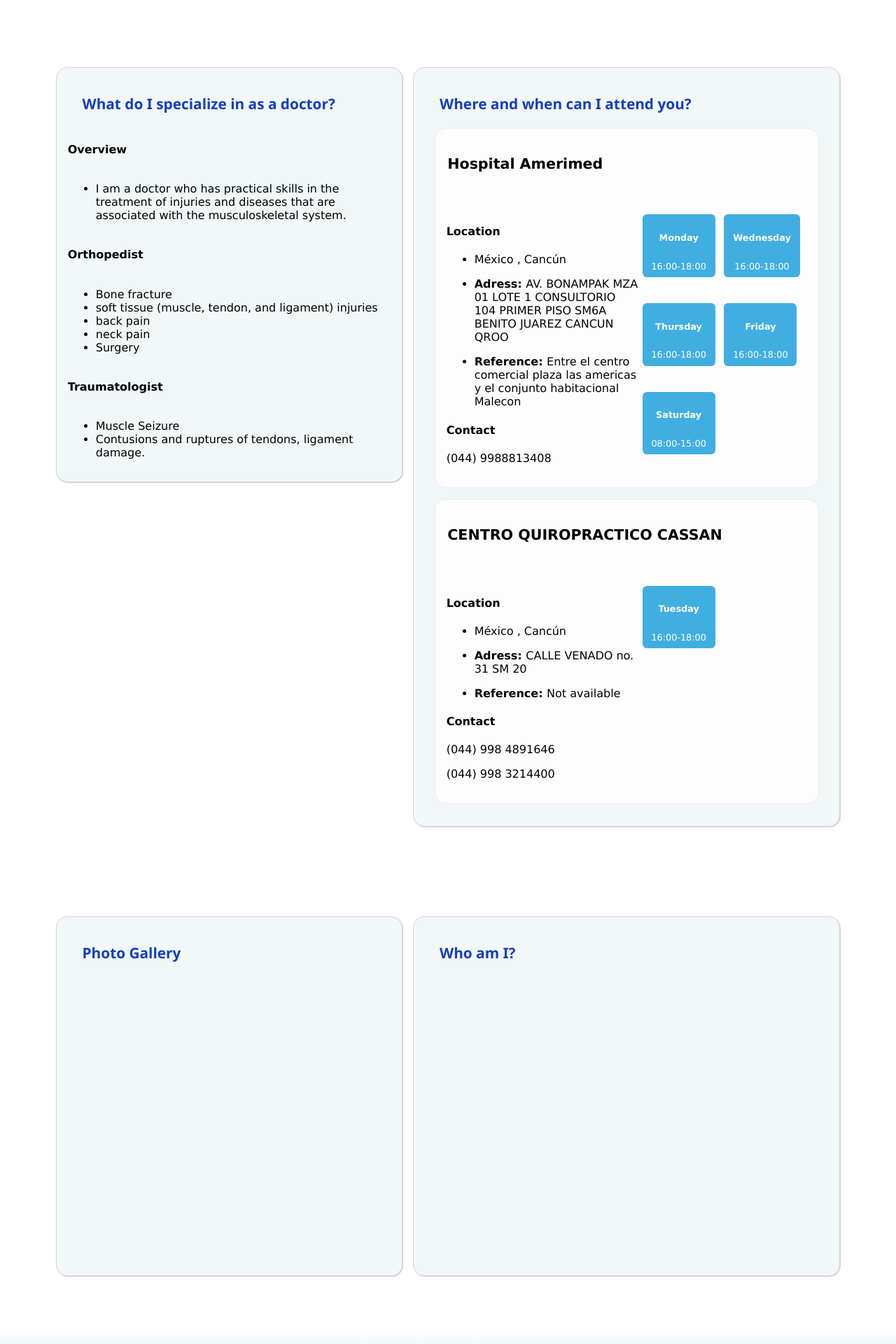
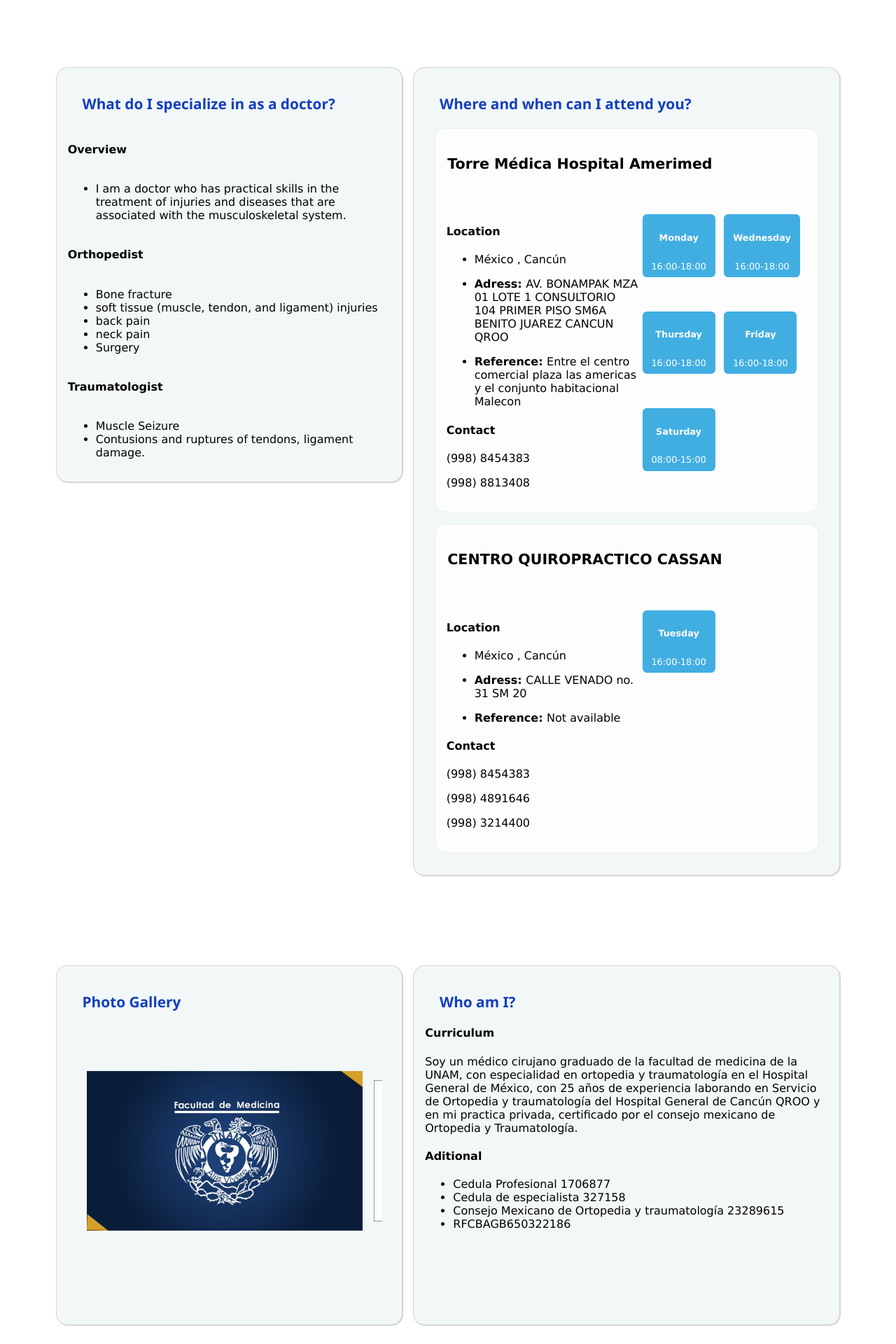
Before and after one commit to blankhall98/Simple_doctor, a Flask app: page / in a window 1280 px wide. Shown: the part 800-2720 px from the top of the page at 70% size. Run offline with Flask 2, Linux system fonts and the light colour scheme.

Commit message:
third commit

```diff
--- a/app.py
+++ b/app.py
@@ -6,7 +6,7 @@ app.config.secret_key = "xxxxxxxxxx"
 
 Office = [
     {
-        'name': "Hospital Amerimed",
+        'name': "Torre Médica Hospital Amerimed",
         'country': 'México',
         'city': 'Cancún',
         'adress': 'AV. BONAMPAK MZA 01 LOTE 1 CONSULTORIO 104 PRIMER PISO  SM6A BENITO JUAREZ  CANCUN QROO',
@@ -20,7 +20,7 @@ Office = [
             'Saturday': '08:00-15:00',
             'Sunday': 'NA'
         },
-        'telephone': ['(044) 9988813408']
+        'telephone': ['(998) 8454383','(998) 8813408']
     },
     {
         'name': "CENTRO QUIROPRACTICO CASSAN",
@@ -37,7 +37,7 @@ Office = [
             'Saturday': 'NA',
             'Sunday': 'NA'
         },
-        'telephone': ['(044) 998 4891646', '(044) 998 3214400' ]
+        'telephone': ['(998) 8454383','(998) 4891646', '(998) 3214400' ]
     }
 ]
 
@@ -53,7 +53,9 @@ Doctor_information = {
     'lastname': "Blank",
     'telephone': '(044) 998 8454383',
     'university': 'Universidad Nacional Autónoma de México',
-    'specialities': ['Orthopedics','Trauma']
+    'specialities': ['Orthopedics','Trauma'],
+    'curriculum': 'Soy un  médico cirujano graduado de la facultad de medicina de la UNAM, con   especialidad en ortopedia y traumatología  en el Hospital General de México,  con 25 años  de  experiencia laborando en Servicio de Ortopedia y traumatología del Hospital General de Cancún QROO y en mi practica privada, certificado por el consejo mexicano de Ortopedia y Traumatología.',
+    'extra': ['Cedula Profesional 1706877','Cedula de especialista  327158','Consejo Mexicano de Ortopedia y traumatología 23289615','RFCBAGB650322186'],
 }
 
 Main_info = {
@@ -62,7 +64,7 @@ Main_info = {
     'Traumatologist': ['Muscle Seizure','Contusions and ruptures of tendons, ligament damage.']
 }
 
-Gallery = []
+Gallery = ['slide1.jpg','slide2.jpg','slide3.jpeg','slide4.jpeg','slide5.jpg','slide6.jpg','slide7.jpg']
 
 
 @app.route('/')
--- a/static/style.css
+++ b/static/style.css
@@ -1,6 +1,7 @@
 body{
     background-color: rgb(255, 255, 255);
     margin: 0;
+    font-family: Verdana, Geneva, Tahoma, sans-serif;
 }
 
 a{
@@ -56,6 +57,7 @@ a{
     width: 25em;
     height: 25em;
     margin-bottom: 1em;
+    box-shadow: 2px 2px 1px black;
 }
 
 #banner_links{
@@ -185,6 +187,28 @@ a{
     height: 30em;
 }
 
+#slide{
+    position: relative;
+    display: flex;
+    flex-direction: row;
+    flex-wrap: nowrap;
+    align-items: center;
+    min-width: 50%;
+    max-width: 95%;
+    min-height: 70%;
+    max-height: 75%;
+    margin: auto;
+    overflow-y: hidden;
+    overflow-x: scroll;
+}
+
+.slide_picture{
+    min-width: 90%;
+    max-height: 100%;
+    max-width: 100%;
+    margin-left: 1em;
+}
+
 #doctor_info{
     width: 50%;
     height: 30em;
@@ -230,6 +254,10 @@ a{
         flex-direction: column;
         padding: 0.3em;
     }
+    .ob_title{
+        position: relative;
+        max-width: 90%;
+    }
     .physical{
         width: 100%;
     }
@@ -248,6 +276,7 @@ a{
         width: max-content;
         margin-bottom: 1em;
     }
+
     .day_bubble{
         max-width: 20%;
         height: auto;
--- a/templates/index.html
+++ b/templates/index.html
@@ -70,9 +70,24 @@
     <div id="secondary_content" >
         <div id="gallery" class="main_bubble">
             <div class="mb_title">{{Section_titles['gallery']}}</div>
+            <div id="slide">
+                {%for image in Gallery%}
+                    <div class="slide_picture">
+                        <img src="static/slideshow/{{image}}" width="100%" height="auto">
+                    </div>
+                {%endfor%}
+            </div>
         </div>
         <div id="doctor_info" class="main_bubble">
             <div class="mb_title">{{Section_titles['doctor_info']}}</div>
+            <h4>Curriculum</h4>
+            <p>{{Doctor_information['curriculum']}}</p>
+            <h4>Aditional</h4>
+            <ul>
+            {%for extra in Doctor_information['extra']%}
+                <li>{{extra}}</li>
+            {%endfor%}
+            </ul>
         </div>
     </div>
     <div id="foot"></div>
```
Also changed, not shown: static/logo1.jpeg (added), static/slideshow/slide3.jpeg (added), static/slideshow/slide3.jpg (deleted), static/slideshow/slide4.jpeg, static/slideshow/slide6.jpg (added), static/slideshow/slide7.jpg (added).
